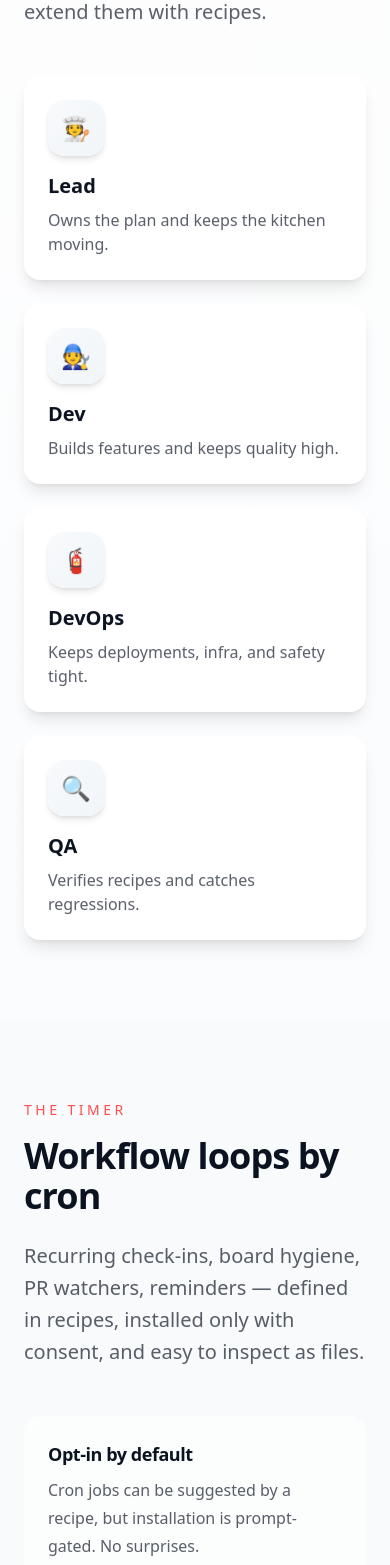
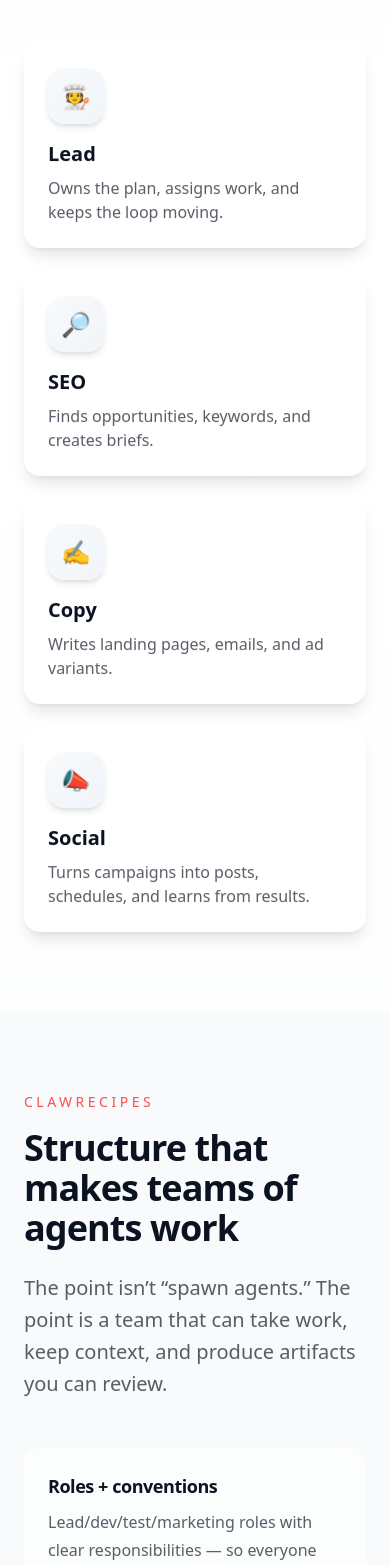
Before and after one commit to JIGGAI/ClawMarket, a Next.js app: page / in a window 390 px wide. Shown: the part 3720-5285 px from the top of the page. Built offline with nearby package versions, Linux system fonts and the light colour scheme; no server answers.

Commit message:
feat(home): add detailed ClawRecipes/ClawKitchen benefit sections

```diff
--- a/src/app/page.tsx
+++ b/src/app/page.tsx
@@ -4,11 +4,54 @@ import Link from "next/link";
 import { FadeIn } from "@/components/FadeIn";
 import { CopyLineButton } from "@/components/CopyLineButton";
 
+// Example: 4-agent Marketing Team template
 const agents = [
-  { name: "Lead", icon: "🧑‍🍳", blurb: "Owns the plan and keeps the kitchen moving." },
-  { name: "Dev", icon: "🧑‍🔧", blurb: "Builds features and keeps quality high." },
-  { name: "DevOps", icon: "🧯", blurb: "Keeps deployments, infra, and safety tight." },
-  { name: "QA", icon: "🔍", blurb: "Verifies recipes and catches regressions." },
+  { name: "Lead", icon: "🧑‍🍳", blurb: "Owns the plan, assigns work, and keeps the loop moving." },
+  { name: "SEO", icon: "🔎", blurb: "Finds opportunities, keywords, and creates briefs." },
+  { name: "Copy", icon: "✍️", blurb: "Writes landing pages, emails, and ad variants." },
+  { name: "Social", icon: "📣", blurb: "Turns campaigns into posts, schedules, and learns from results." },
+];
+
+const clawRecipesBenefits = [
+  {
+    title: "Roles + conventions",
+    body: "Lead/dev/test/marketing roles with clear responsibilities — so everyone has a job (and handoffs don’t collapse).",
+  },
+  {
+    title: "Shared context",
+    body: "Team memory + shared files out of the box — agents collaborate instead of hallucinating in isolation.",
+  },
+  {
+    title: "File-first by design",
+    body: "Work lives in your workspace (AGENTS.md, SOUL.md, tickets, outputs). Reviewable, greppable, and git-friendly.",
+  },
+  {
+    title: "Structured workflows",
+    body: "Intake → assign → execute → verify. Teams can run without you babysitting every step.",
+  },
+  {
+    title: "Swarm-ready",
+    body: "Add a swarm/orchestrator pattern when you want parallel execution (multiple agents pushing toward one outcome).",
+  },
+];
+
+const clawKitchenBenefits = [
+  {
+    title: "Create/edit teams",
+    body: "Add teams + agents without living in the terminal.",
+  },
+  {
+    title: "Manage team files",
+    body: "Edit shared context + team files in one place (AGENTS.md, SOUL.md, and more).",
+  },
+  {
+    title: "Run workflows + track artifacts",
+    body: "Kick off runs, see what happened, and inspect outputs/artifacts without guesswork.",
+  },
+  {
+    title: "Install skills/tools across the team",
+    body: "Roll out capabilities consistently so the whole team stays in sync.",
+  },
 ];
 
 function Card({
@@ -221,8 +264,8 @@ export default function HomePage() {
             <p className="text-sm uppercase tracking-[0.25em] text-[color:var(--coral-bright)]">The Line</p>
             <h2 className="mt-4 text-4xl font-bold tracking-tight text-[var(--text)] lg:text-5xl">A team of agents</h2>
             <p className="mt-6 max-w-3xl text-xl leading-8 text-[var(--muted)]">
-              Specialists you can message like coworkers. Each role has its own tools, templates, and responsibilities — and
-              you can extend them with recipes.
+              Start with a real team template (example below: a 4-agent marketing squad) — roles, tools, and conventions
+              included.
             </p>
 
             <div className="mt-12 grid gap-6 sm:grid-cols-2 lg:grid-cols-4">
@@ -240,6 +283,64 @@ export default function HomePage() {
                   <div className="mt-2 text-base text-[var(--muted)]">{a.blurb}</div>
                 </div>
               ))}
+            </div>
+          </div>
+        </section>
+      </FadeIn>
+
+      {/* FEATURE: ClawRecipes benefits */}
+      <FadeIn>
+        <section className="bg-slate-50 px-6 py-20 lg:px-16">
+          <div className="mx-auto max-w-6xl">
+            <p className="text-sm uppercase tracking-[0.25em] text-[color:var(--coral-bright)]">ClawRecipes</p>
+            <h2 className="mt-4 text-4xl font-bold tracking-tight text-[var(--text)] lg:text-5xl">
+              Structure that makes teams of agents work
+            </h2>
+            <p className="mt-6 max-w-3xl text-xl leading-8 text-[var(--muted)]">
+              The point isn’t “spawn agents.” The point is a team that can take work, keep context, and produce artifacts
+              you can review.
+            </p>
+
+            <div className="mt-12 grid gap-6 sm:grid-cols-2 lg:grid-cols-3">
+              {clawRecipesBenefits.map((f) => (
+                <Card key={f.title} title={f.title} body={f.body} />
+              ))}
+            </div>
+          </div>
+        </section>
+      </FadeIn>
+
+      {/* FEATURE: ClawKitchen benefits */}
+      <FadeIn>
+        <section className="px-6 py-20 lg:px-16">
+          <div className="mx-auto max-w-6xl">
+            <p className="text-sm uppercase tracking-[0.25em] text-[color:var(--coral-bright)]">ClawKitchen</p>
+            <h2 className="mt-4 text-4xl font-bold tracking-tight text-[var(--text)] lg:text-5xl">
+              The UI that makes it usable day-to-day
+            </h2>
+            <p className="mt-6 max-w-3xl text-xl leading-8 text-[var(--muted)]">
+              Manage teams, files, and workflows in one place — and see exactly what ran and what it produced.
+            </p>
+
+            <div className="mt-12 grid gap-6 sm:grid-cols-2 lg:grid-cols-4">
+              {clawKitchenBenefits.map((f) => (
+                <Card key={f.title} title={f.title} body={f.body} />
+              ))}
+            </div>
+
+            <div className="mt-10 flex flex-wrap gap-4">
+              <Link
+                className="rounded-lg bg-[color:var(--coral-bright)] px-6 py-3 text-base font-semibold text-white shadow-md transition hover:brightness-95"
+                href="/plugins/kitchen"
+              >
+                Learn about ClawKitchen
+              </Link>
+              <Link
+                className="rounded-lg border border-[var(--border)] bg-white/70 px-6 py-3 text-base font-semibold text-[var(--text)] shadow-sm transition hover:border-[color:var(--coral-bright)]"
+                href="/plugins/recipes"
+              >
+                Learn about ClawRecipes
+              </Link>
             </div>
           </div>
         </section>
```
